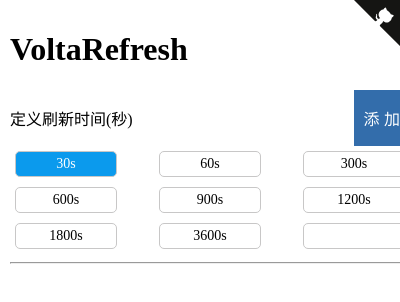
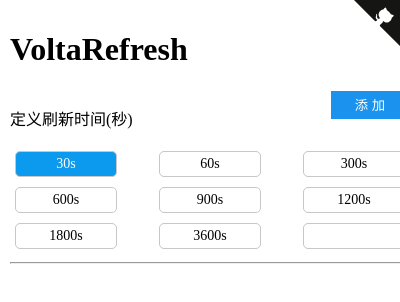
Before and after one commit to Volta0719/refresh-web-chrome, a browser extension: page popup/index.html in a window 400 px wide. Drawn offline with Linux system fonts and the light colour scheme.

Commit message:
⚡更新添加按钮的样式

```diff
--- a/popup/index.html
+++ b/popup/index.html
@@ -1,7 +1,7 @@
 <!--
  * @Author: fanjf
  * @Date: 2023-07-20 10:45:22
- * @LastEditTime: 2023-07-24 11:28:59
+ * @LastEditTime: 2023-07-24 14:02:02
  * @LastEditors: fanjf
  * @FilePath: \refresh-web\popup\index.html
  * @Description: 🎉🎉🎉
@@ -34,13 +34,38 @@
             justify-content: space-between;
         }
 
-        button {
-            background-color: #336dab;
-            border: none;
+        .add-btn {
+            border: 1px solid white;
+            background: #1a92ee;
+            text-transform: uppercase;
             color: white;
-            padding: 8px 10px;
-            text-align: center;
-            font-size: 16px;
+            padding: 1px 20px;
+            outline: none;
+            overflow: hidden;
+            position: relative;
+            cursor: pointer;
+            height:30px;
+            width: 80px;
+
+        }
+
+        .add-btn:after {
+            content: '';
+            display: block;
+            position: absolute;
+            top: -36px;
+            left: -100px;
+            background: rgb(200, 199, 194);
+            width: 30px;
+            height: 75px;
+            opacity: 20%;
+            transform: rotate(-45deg);
+        }
+
+        .add-btn:hover:after {
+            left: 120%;
+            transition: all .9s cubic-bezier(0.3, 1, 0.2, 1);
+            -webkit-transition: all .9s cubic-bezier(0.3, 1, 0.2, 1);
         }
 
         .time-box {
@@ -147,6 +172,7 @@
             /* display: block; */
             pointer-events: auto;
             opacity: 1;
+            z-index: 5;
             animation: clipCircleIn .4s;
         }
 
@@ -260,7 +286,9 @@
         <h1>VoltaRefresh</h1>
         <div class="top-header volta-flex">
             <p>定义刷新时间(秒)</p>
-            <button id="startTask">添 加</button>
+            <!-- <div class="add-btn">添 加</div> -->
+            <button id="startTask" class="add-btn">添 加</button>
+
         </div>
         <div class="time-box volta-flex" id="timeBox"></div>
         <!-- <p>或者自定义事件 https://www.w3school.com.cn/ui2019/logo-32-red.png</p> -->
```
